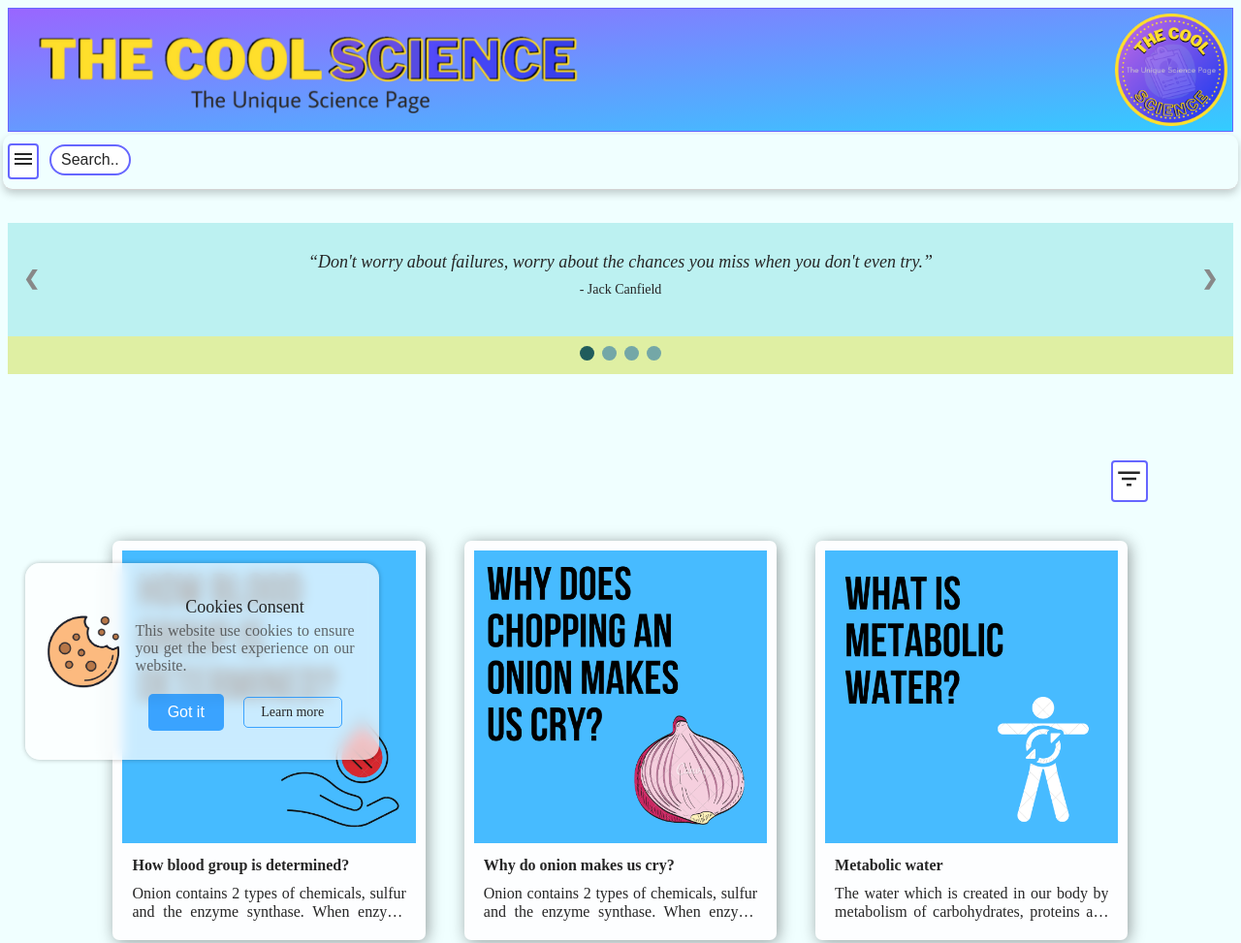
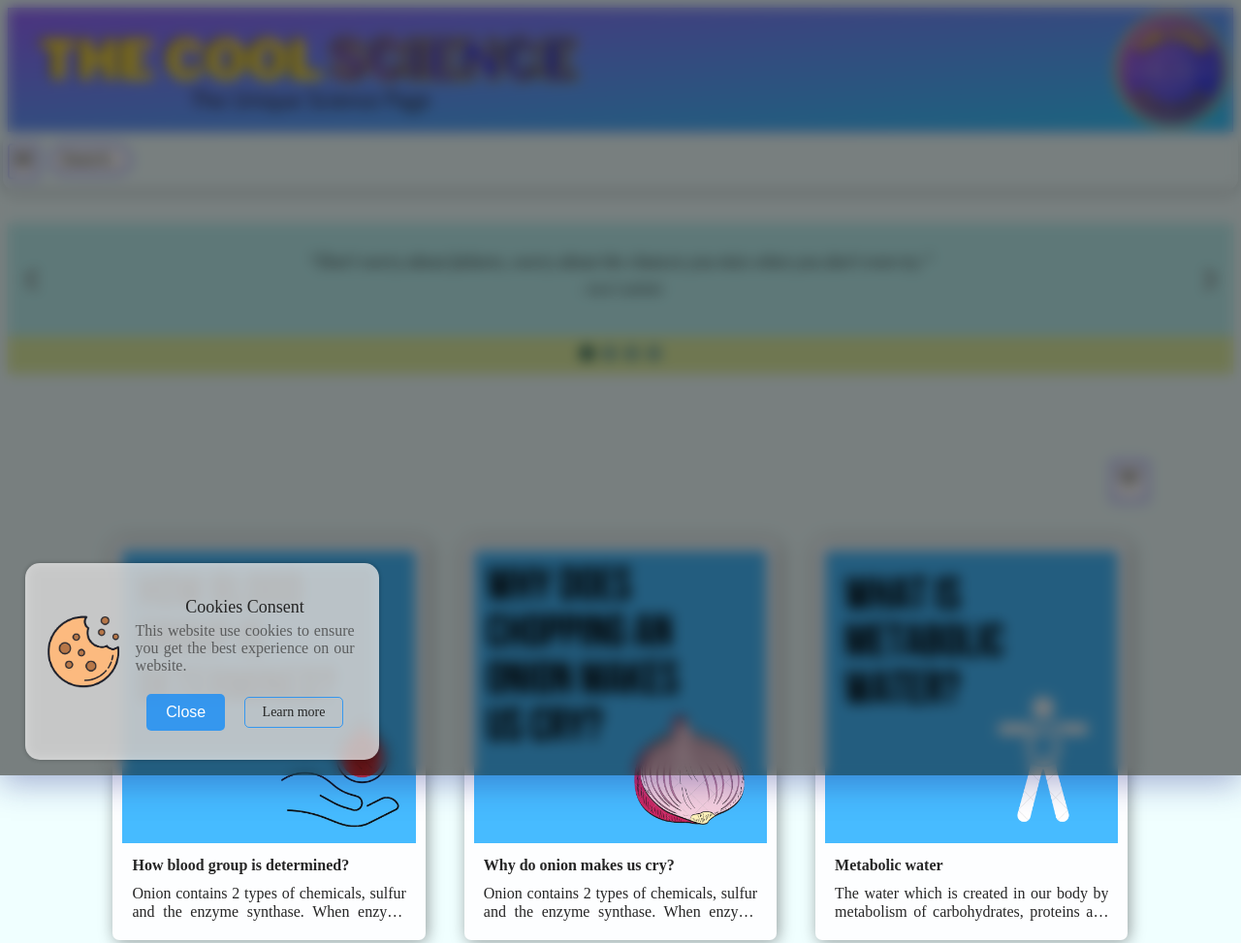
Before and after one commit to thecoolscience/thecoolscience.github.io, a plain HTML site: page index.html in a window 1280 px wide. Shown: the top 973 px of the page at 97% size. Drawn offline with nearby package versions, Linux system fonts and the light colour scheme; a script that the page names is missing; a web font is replaced by a local one.

Commit message:
webpage contents

```diff
--- a/index.html
+++ b/index.html
@@ -19,6 +19,7 @@
 <script data-ad-client="ca-pub-6645735422711194" async src="https://pagead2.googlesyndication.com/pagead/js/adsbygoogle.js"></script>
 </head>
 <body>
+<div class="cookieoverlay">
 <div class="wrapper">
 <div class="cookiecolumn">
 <div class="leftcookiecolumn">
@@ -29,10 +30,11 @@
       <header>Cookies Consent</header>
       <p>This website use cookies to ensure you get the best experience on our website.</p>
       <div class="cookiebuttons">
-        <button class="item">Got it</button>
+        <button class="item">Close</button>
         <a href="#" class="item">Learn more</a>
       </div>
     </div>
+</div>
 </div>
 </div>
 </div>
--- a/main/css/the_cool_science_webpage.css
+++ b/main/css/the_cool_science_webpage.css
@@ -84,6 +84,29 @@
 }
 
 /*Cookie Popup*/
+
+.cookieoverlay {
+  position: fixed;
+  top: 0;
+  bottom: 0;
+  left: 0;
+  right: 0;
+  background: var(--search-overlay-bg);
+  box-shadow: 0 8px 32px 0 rgba( 31, 38, 135, 0.37 );
+  backdrop-filter: blur( 7.0px );
+  -webkit-backdrop-filter: blur( 7.0px );
+  opacity: 1;
+  visibility: visible;
+  z-index: 10;
+}
+
+.cookieoverlay.hide{
+  opacity: 0;
+  pointer-events: none;
+  transform: scale(0.8);
+  transition: all 0.3s ease;
+}
+
 .wrapper{
   position: fixed;
   bottom: 2%;
@@ -100,13 +123,6 @@
   transition: 1.5s
 }
 
-.wrapper.hide{
-  opacity: 0;
-  pointer-events: none;
-  transform: scale(0.8);
-  transition: all 0.3s ease;
-}
-
 ::selection{
   color: #fff;
   background: #FCBA7F;
@@ -191,6 +207,8 @@
       display: block;
       width: 90%;
       left: 5%;
+      top: 30%;
+      bottom: auto;
       padding: 15px 25px 15px 10px;
    }
 
@@ -628,6 +646,7 @@ input[type=text]:focus {
   backdrop-filter: blur( 7.0px );
   -webkit-backdrop-filter: blur( 7.0px );
 }
+
 .overlay:target {
   visibility: visible;
   opacity: 1;
--- a/main/js/cookie-consent.js
+++ b/main/js/cookie-consent.js
@@ -1,17 +1,17 @@
 //Cookie consent script
 
-const cookieBox = document.querySelector(".wrapper"),
+const cookieBox = document.querySelector(".cookieoverlay"),
 acceptBtn = cookieBox.querySelector("button");
 
 acceptBtn.onclick = ()=>{
 //setting cookie for 1 month, after one month it'll be expired automatically
-document.cookie = "The_Cool_Science_Cookies=cookie.DataBase_Savedata_thecoolscience; max-age="+60*60*24*30;
+document.cookie = "DataCookie=cookie.DataBase_Savedata_thecoolscience; max-age="+60*60*24*30;
 if(document.cookie){ //if cookie is set
 cookieBox.classList.add("hide"); //hide cookie box
 }else{ //if cookie not set then alert an error
 alert("Cookie can't be set! Please unblock this site from the cookie setting of your browser.");
 }
 }
-let checkCookie = document.cookie.indexOf("The_Cool_Science_Cookies=cookie.DataBase_Savedata_thecoolscience"); //checking our cookie
+let checkCookie = document.cookie.indexOf("DataCookie=cookie.DataBase_Savedata_thecoolscience"); //checking our cookie
 //if cookie is set then hide the cookie box else show it
 checkCookie != -1 ? cookieBox.classList.add("hide") : cookieBox.classList.remove("hide");
```
